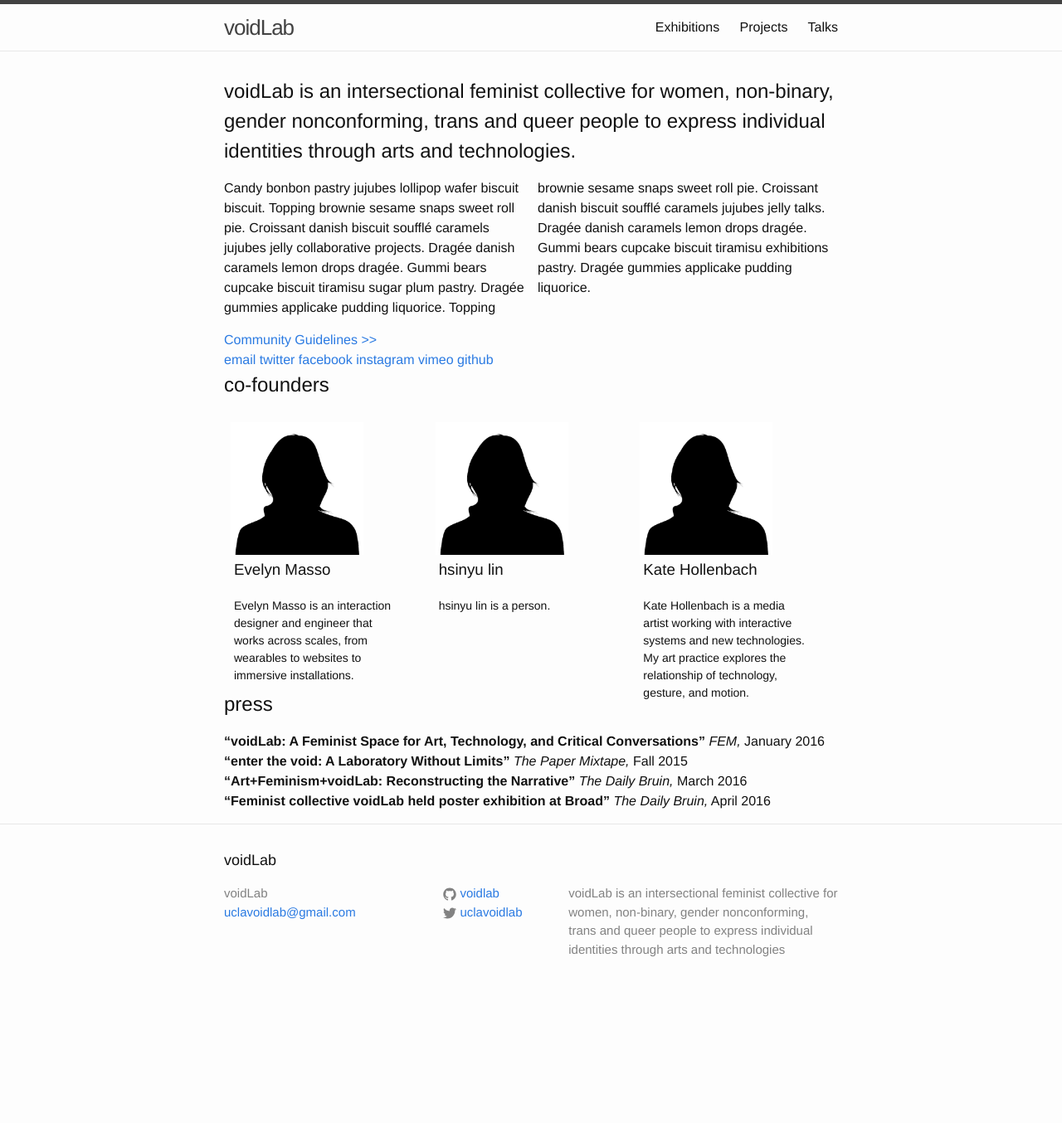
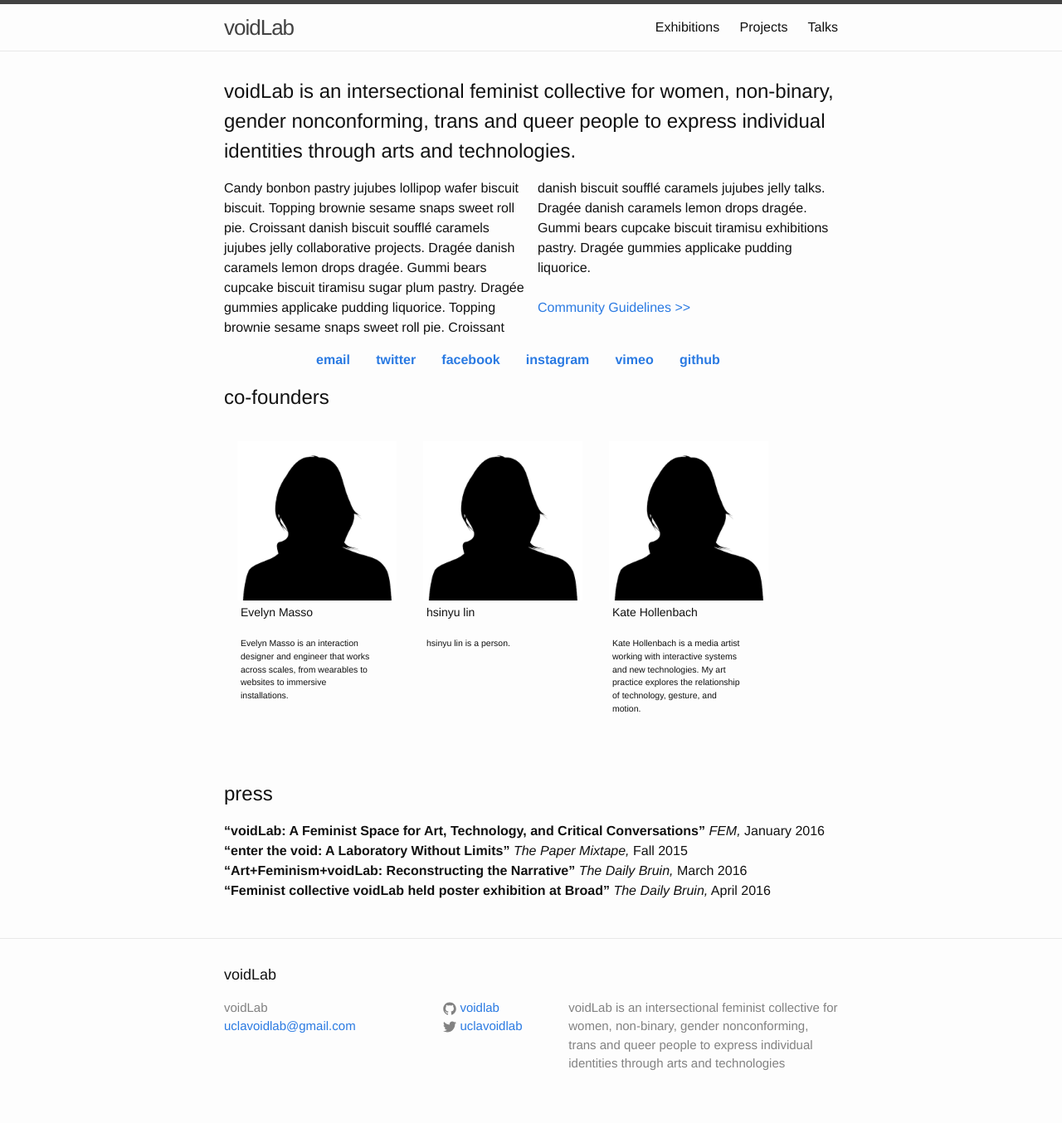
Before and after one commit to voidlab/voidlab.github.io, a Jekyll site: the page built from index.html, in a window 1280 px wide. Shown: the whole page at 83% size. Built offline with Jekyll 4.4.1, drawn with Linux system fonts in a browser that asks for light colours; nearby versions of some CDN libraries; before the commit the page ends 1246 px from its top, so only the background shows below that.

Commit message:
honing index layout

```diff
--- a/_includes/member.html
+++ b/_includes/member.html
@@ -1,5 +1,3 @@
-<!-- expects a member data structure -->
-
 <section class="member-container">
   <img src="{{ site.baseurl }}{{ include.member.photo }}" alt="{{ include.member.name }}" />
   <h1>{{ include.member.name }}</h1>
--- a/_sass/_index.scss
+++ b/_sass/_index.scss
@@ -1,16 +1,38 @@
+ul, li {
+  margin-left: 0;
+  padding-left: 0;
+}
+ul {
+  list-style: none;
+}
+
+.flex-page {
+  display: flex;
+  flex-flow: column nowrap;
+}
+
 section#splash {
+  display: flex;
+  flex-flow: column nowrap;
 
   p {
     column-count: 2;
   }
+
+  ul.links {
+    align-self: center;
+    display: flex;
+    flex-flow: row wrap;
+    width: 70%;
+
+    li {
+      font-weight: bold;
+      flex: auto;
+
+    }
+  }
 }
 
 section#press {
-  ul, li {
-    margin-left: 0;
-    padding-left: 0;
-  }
-  ul {
-    list-style: none;
-  }
+
 }
--- a/_sass/_member.scss
+++ b/_sass/_member.scss
@@ -5,21 +5,22 @@ section#members {
   justify-content: flex-start;
   align-items: center;
   align-content: space-between;
+  align-items: flex-start;
 
+
+  width: 100%;
   margin-bottom: $spacing-unit;
 
   section.member-container {
     width: 12rem;
-    height: 18rem;
-    padding: 0.5rem;
 
-    flex: auto;
+    flex: 0 0 auto;
     display: flex;
     flex-flow: column nowrap;
+    margin: 1rem;
 
     img {
-      max-width: 10rem;
-      max-height: 10rem;
+      max-width: 100%;
       flex: 0 0 auto;
       padding-top: 0.25rem;
       padding-bottom: 0.25rem;
@@ -29,9 +30,10 @@ section#members {
       margin-left: 0.25rem;
       margin-right: 0.25rem;
       margin-bottom: 0.25rem;
+      font-size: $small-font-size
     }
     p {
-      font-size: $small-font-size;
+      font-size: $small-font-size * 0.75;
       flex: 0 0 auto;
       margin-left: 0.25rem;
       margin-right: 2rem;
--- a/index.html
+++ b/index.html
@@ -1,7 +1,7 @@
 ---
 layout: default
 ---
-
+<div class="flex-page">
   <section id="splash">
 
     <h1>
@@ -12,18 +12,19 @@ layout: default
 
     <p>
       Candy bonbon pastry jujubes lollipop wafer biscuit biscuit. Topping brownie sesame snaps sweet roll pie. Croissant danish biscuit soufflé caramels jujubes jelly collaborative projects. Dragée danish caramels lemon drops dragée. Gummi bears cupcake biscuit tiramisu sugar plum pastry. Dragée gummies applicake pudding liquorice. Topping brownie sesame snaps sweet roll pie. Croissant danish biscuit soufflé caramels jujubes jelly talks. Dragée danish caramels lemon drops dragée. Gummi bears cupcake biscuit tiramisu exhibitions pastry. Dragée gummies applicake pudding liquorice.
+      </br>
+      </br>
+      <a>Community Guidelines >></a>
     </p>
 
-  <a>Community Guidelines >></a>
-
-  <div class="links">
-    <a>email</a>
-    <a>twitter</a>
-    <a>facebook</a>
-    <a>instagram</a>
-    <a>vimeo</a>
-    <a>github</a>
-  <div>
+    <ul class="links">
+      <li><a>email</a></li>
+      <li><a>twitter</a></li>
+      <li><a>facebook</a></li>
+      <li><a>instagram</a></li>
+      <li><a>vimeo</a></li>
+      <li><a>github</a></li>
+    </ul>
 
   </section>
 
```
Also changed, not shown: other parts of index.html (+2 -1 lines). Lines whose indentation alone changed are shown as unchanged.
